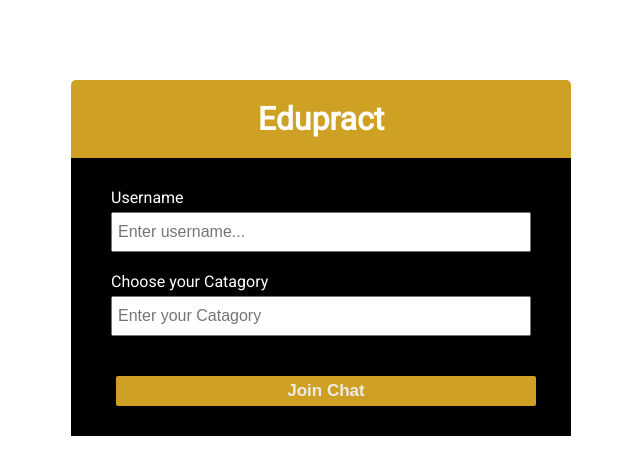
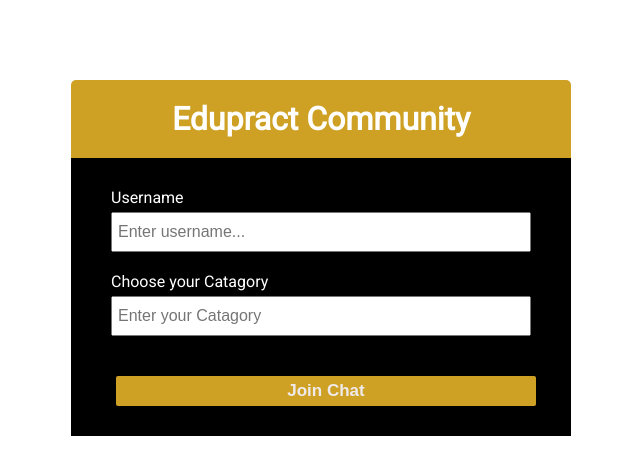
Before and after one commit to AnimeshSamal/chat, a website: page public/index.html in a window 1280 px wide. Shown: the whole page, without its empty margins (319-959 px from the left). Drawn offline with Linux system fonts and the light colour scheme.

Commit message:
Update index.html

```diff
--- a/public/index.html
+++ b/public/index.html
@@ -16,7 +16,7 @@
 	<body>
 		<div class="join-container">
 			<header class="join-header">
-				<h1>Edupract</h1>
+				<h1>Edupract Community</h1>
 			</header>
 			<main class="join-main">
 				<form action="chat.html">
```
